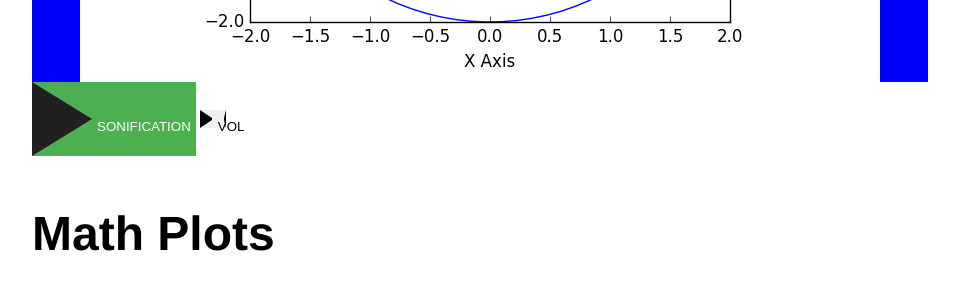
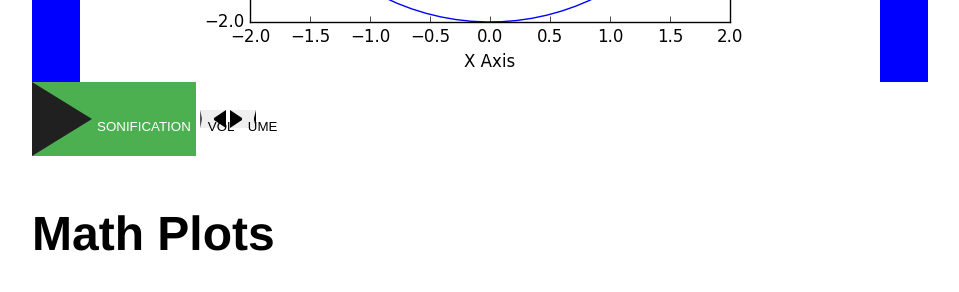
Before and after one commit to rbobkoskie3/rbobkoskie3.github.io, a Jekyll site: the page built from fixes/index.html, in a window 1280 px wide. Shown: the part 913-1205 px from the top of the page, without its empty margins (160-1119 px from the left). Built offline with Jekyll 4.4.1, drawn with Linux system fonts in a browser that asks for light colours.

Commit message:
Add files via upload

```diff
--- a/fixes/index.html
+++ b/fixes/index.html
@@ -138,7 +138,16 @@ title: Math, Sonification, Plots
         .vol {
             width: 0;
             height: 0;
-            text-align: top;
+            text-align: left;
+            border-top: 8px solid transparent;
+            border-right: 12px solid #000;
+            border-bottom: 8px solid transparent;
+        }
+
+        .ume {
+            width: 0;
+            height: 0;
+            text-align: right;
             border-top: 8px solid transparent;
             border-left: 12px solid #000;
             border-bottom: 8px solid transparent;
@@ -223,3 +232,4 @@ title: Math, Sonification, Plots
         <!-- input type="button" class="button" value="SONIFICATION" onclick="play()" -->
         <button class="play" onclick="play(this)">SONIFICATION</button>
         <button class="vol" onclick="play(this)">VOL</button>
+        <button class="ume" onclick="play(this)">UME</button>
```
